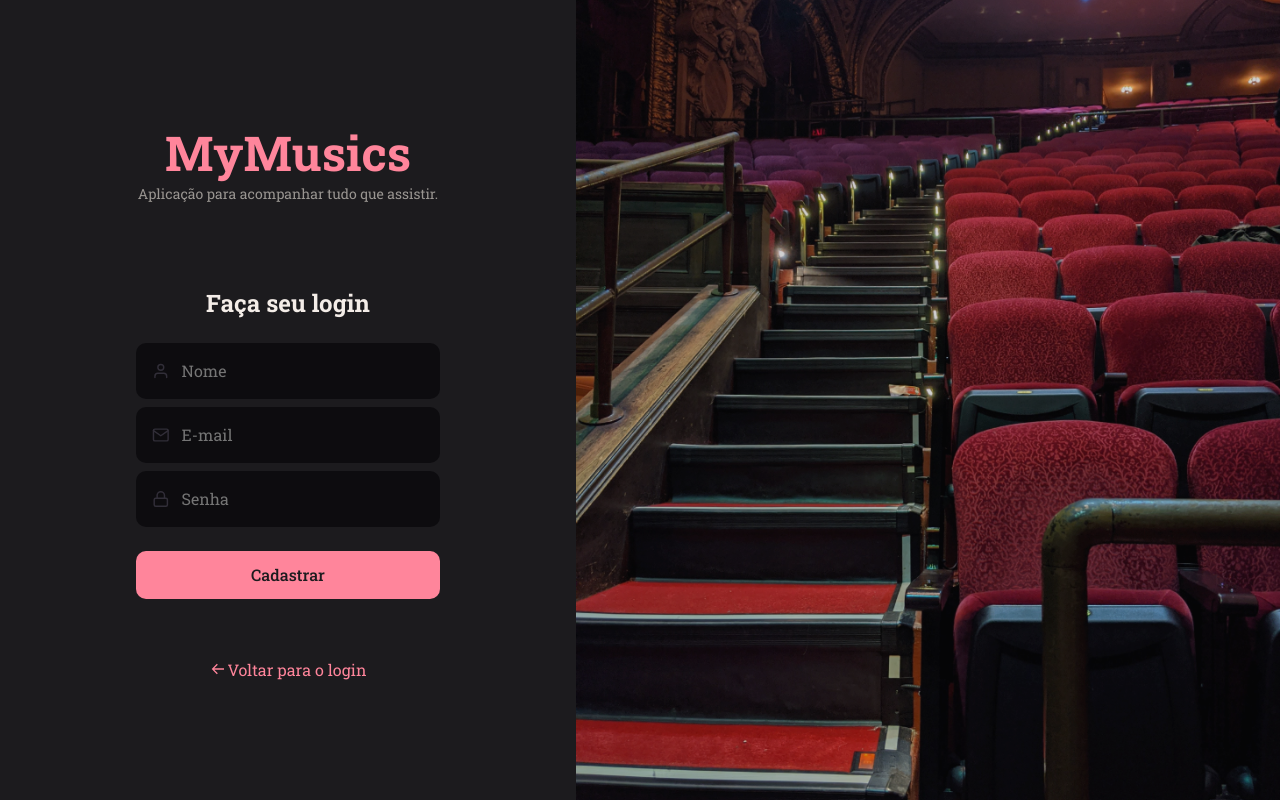
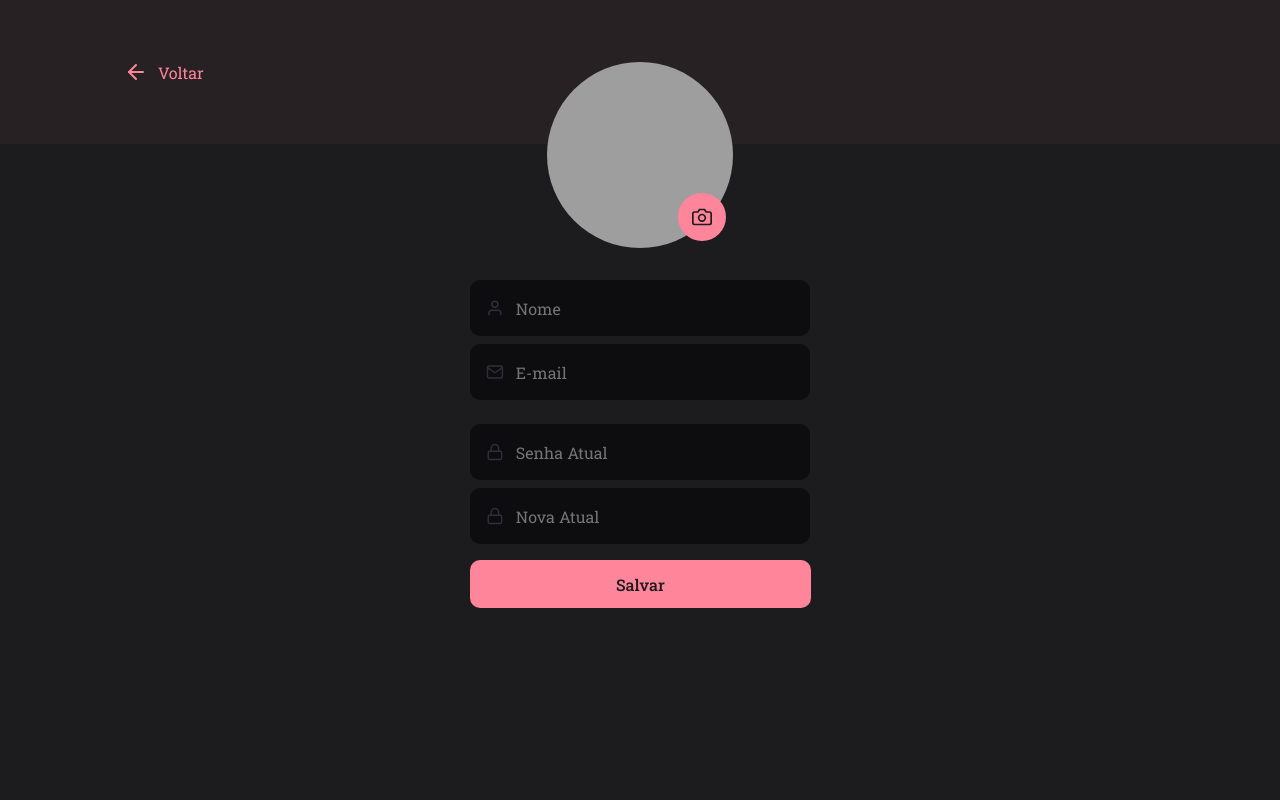
Before and after one commit to iuryescano/MyMusics, a React (Vite) app: page / in a window 1280 px wide. Built offline with nearby package versions, Linux system fonts and the light colour scheme; grey boxes are pictures that could not be loaded.

Commit message:
[Feat] - Page Profile created in project

```diff
--- a/src/main.jsx
+++ b/src/main.jsx
@@ -3,7 +3,7 @@
 import { ThemeProvider } from 'styled-components'
 import GlobalStyles from './styles/global';
 
-import { SignUp } from './pages/SignUp/index'
+import { Profile } from './pages/Profile/index'
 
 import theme from './styles/theme'
 
@@ -12,7 +12,7 @@
   <React.StrictMode >
     <ThemeProvider theme={theme}>
       <GlobalStyles />
-      <SignUp />
+      <Profile />
     </ThemeProvider>
   </React.StrictMode>,
 )
--- a/src/pages/Profile/index.jsx
+++ b/src/pages/Profile/index.jsx
@@ -0,0 +1,60 @@
+import { Container, Form, Avatar } from "./styles";
+import { FiArrowLeft, FiUser, FiMail, FiLock, FiCamera } from "react-icons/fi";
+import { Input } from "../../components/Input"
+import { Button } from "../../components/Button"
+
+
+export function Profile() {
+  return(
+    <Container>
+      <header>
+        <a href="/">
+          <FiArrowLeft/>
+          Voltar
+        </a>
+      </header>
+
+      <Form>
+        <Avatar>
+          <img
+            src="https://github.com/iuryescano.png"
+            alt="Foto do usuário"
+          />
+
+          <label htmlFor="avatar">
+            <FiCamera/>
+
+            <input type="file" id="avatar" />
+          </label>
+        </Avatar>
+        <Input
+          placeholder="Nome"
+          type="text"
+          icon={FiUser}
+        />
+
+        <Input
+          placeholder="E-mail"
+          type="text"
+          icon={FiMail}
+        />
+
+        <Input
+          placeholder="Senha Atual"
+          type="password"
+          icon={FiLock}
+        />
+
+        <Input
+          placeholder="Nova Atual"
+          type="password"
+          icon={FiLock}
+        />
+
+        <Button title={"Salvar"} width={"21.3rem"}/>
+
+      </Form>
+
+    </Container>
+  );
+}
--- a/src/pages/Profile/styles.js
+++ b/src/pages/Profile/styles.js
@@ -0,0 +1,81 @@
+import styled from "styled-components";
+
+export const Container = styled.div`
+  width: 100%;
+
+  > header {
+    width: 100%;
+    height: 144px;
+
+    background: rgba(255, 133, 155, 0.05);
+
+    display: flex;
+    align-items: center;
+
+    padding: 0 124px;
+
+    svg {
+      color: ${({ theme }) => theme.COLORS.PINK};
+      font-size: 24px;
+    }
+
+    a {
+      display: flex;
+      align-items: center;
+      justify-content: center;
+      gap: 10px;
+      color: ${({ theme }) => theme.COLORS.PINK};
+    }
+
+  }
+`;
+
+export const Form = styled.form`
+  max-width: 340px;
+  margin: 30px auto 0;
+
+  >div:nth-child(4){
+    margin-top: 24px;
+  }
+`;
+
+export const Avatar = styled.div`
+  position: relative;
+  margin: -7rem auto 32px;
+
+  width: 186px;
+  height: 186px;
+
+  > img {
+    width: 186px;
+    height: 186px;
+    border-radius: 50%;
+  }
+  > label {
+    width: 48px;
+    height: 48px;
+
+    background-color: ${({ theme }) => theme.COLORS.PINK};
+    border-radius: 50%;
+
+    display: flex;
+    align-items: center;
+    justify-content: center;
+
+    position: absolute;
+    bottom: 7px;
+    right: 7px;
+
+    cursor: pointer;
+
+    input {
+      display: none;
+    }
+
+    svg {
+      width: 20px;
+      height: 20px;
+      color: ${({ theme }) => theme.COLORS.BACKGROUND_800};
+    }
+  }
+`;
```
